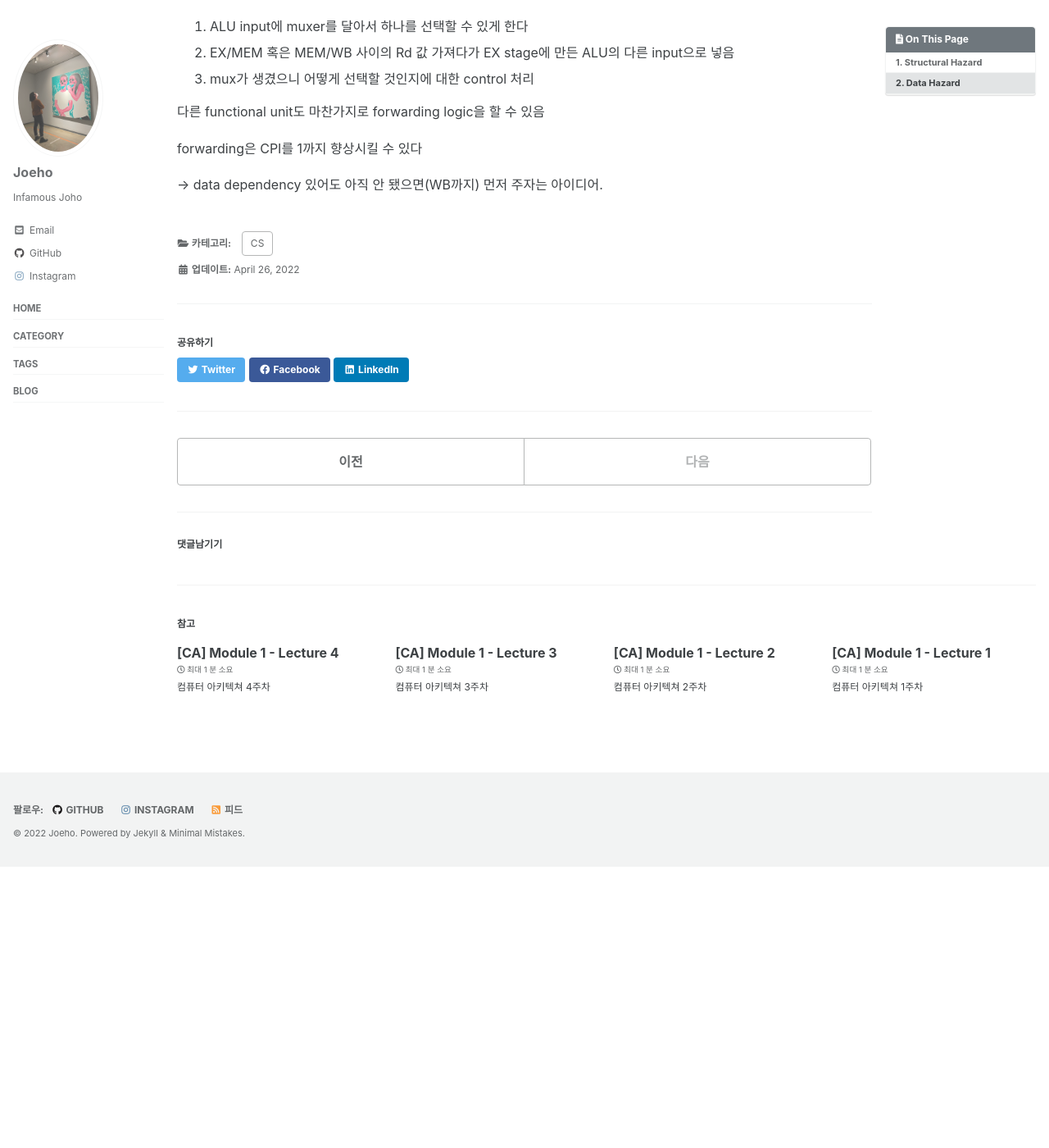
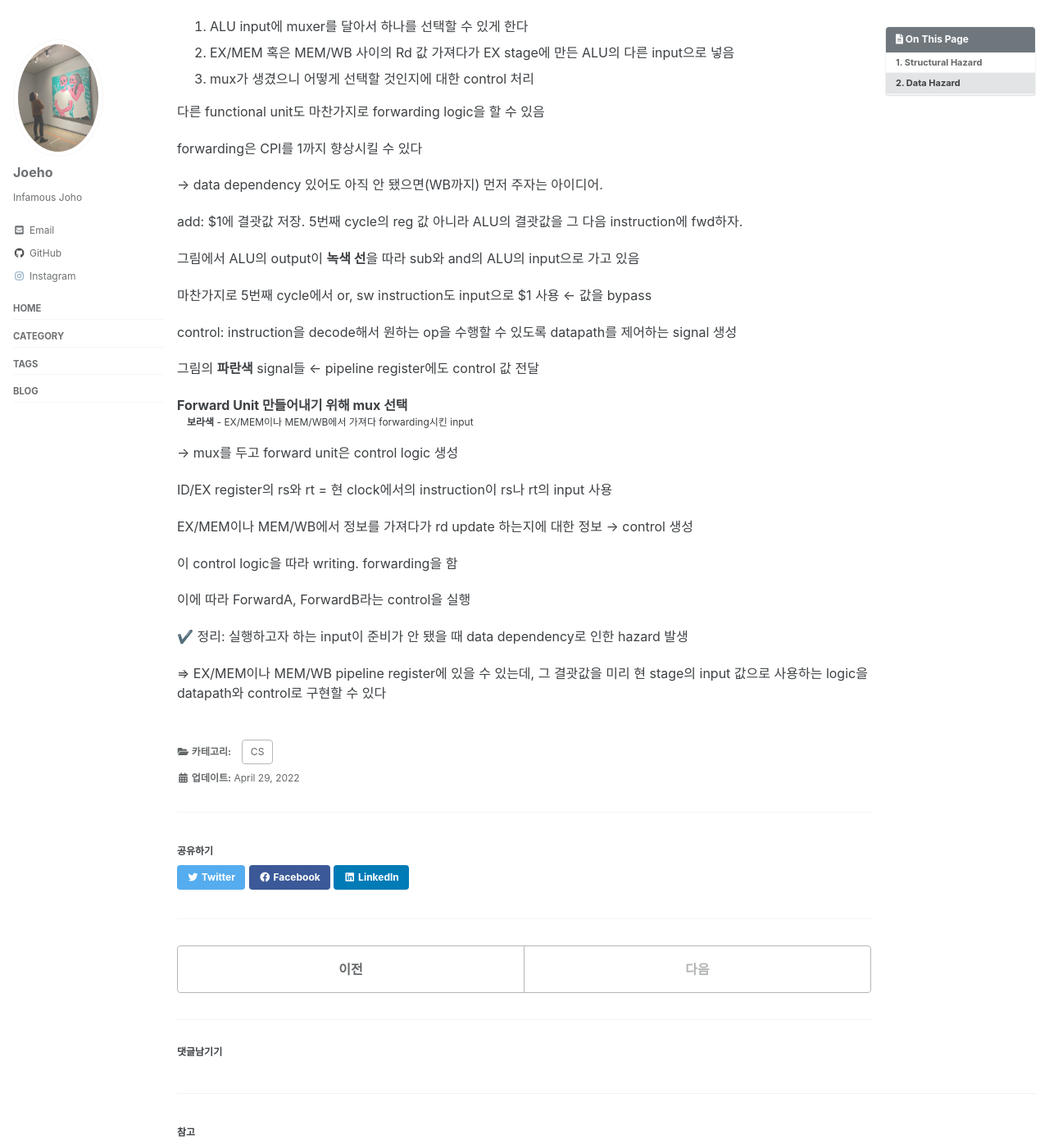
Before and after one commit to joeholee/joeholee.github.io, a Jekyll site: the page built from _posts/2022-03-31-ca-fifth.md, in a window 1280 px wide and 1400 px high, scrolled down 3909 px. Shown: the whole window at 82% size. Built offline with Jekyll 4.4.1, drawn with Linux system fonts in a browser that asks for light colours; cached includes are drawn as plain includes; some web fonts are replaced; comment, search, counter and statistics services are not loaded; before the commit the page ends 4966 px from its top, so only the background shows below that.

Commit message:
Update 2022-03-31-ca-fifth.md

```diff
--- a/_posts/2022-03-31-ca-fifth.md
+++ b/_posts/2022-03-31-ca-fifth.md
@@ -13,7 +13,7 @@ toc: true
 toc_sticky: true
 
 date: 2022-03-31
-last_modified_at: 2022-04-26
+last_modified_at: 2022-04-29
 ---
 
 # 1. Structural Hazard
@@ -192,4 +192,32 @@ ALU 같은 functional unit이 ID/EX에서만 input을 가졌다면
 forwarding은 CPI를 1까지 향상시킬 수 있다
 
 → data dependency 있어도 아직 안 됐으면(WB까지) 먼저 주자는 아이디어.
+
+add: $1에 결괏값 저장. 5번째 cycle의 reg 값 아니라 ALU의 결괏값을 그 다음 instruction에 fwd하자.
+
+그림에서 ALU의 output이 **녹색 선**을 따라 sub와 and의 ALU의 input으로 가고 있음
+
+마찬가지로 5번째 cycle에서 or, sw instruction도 input으로 $1 사용 ← 값을 bypass
+
+control: instruction을 decode해서 원하는 op을 수행할 수 있도록 datapath를 제어하는 signal 생성
+
+그림의 **파란색** signal들 ← pipeline register에도 control 값 전달
+
+Forward Unit 만들어내기 위해 mux 선택
+
+: **보라색** - EX/MEM이나 MEM/WB에서 가져다 forwarding시킨 input
+
+→ mux를 두고 forward unit은 control logic 생성
+
+ID/EX register의 rs와 rt = 현 clock에서의 instruction이 rs나 rt의 input 사용
+
+EX/MEM이나 MEM/WB에서 정보를 가져다가 rd update 하는지에 대한 정보 → control 생성
+
+이 control logic을 따라 writing. forwarding을 함
+
+이에 따라 ForwardA, ForwardB라는 control을 실행
+
+✔️ 정리: 실행하고자 하는 input이 준비가 안 됐을 때 data dependency로 인한 hazard 발생
+
+⇒ EX/MEM이나 MEM/WB pipeline register에 있을 수 있는데, 그 결괏값을 미리 현 stage의 input 값으로 사용하는 logic을 datapath와 control로 구현할 수 있다
 <br>
```
